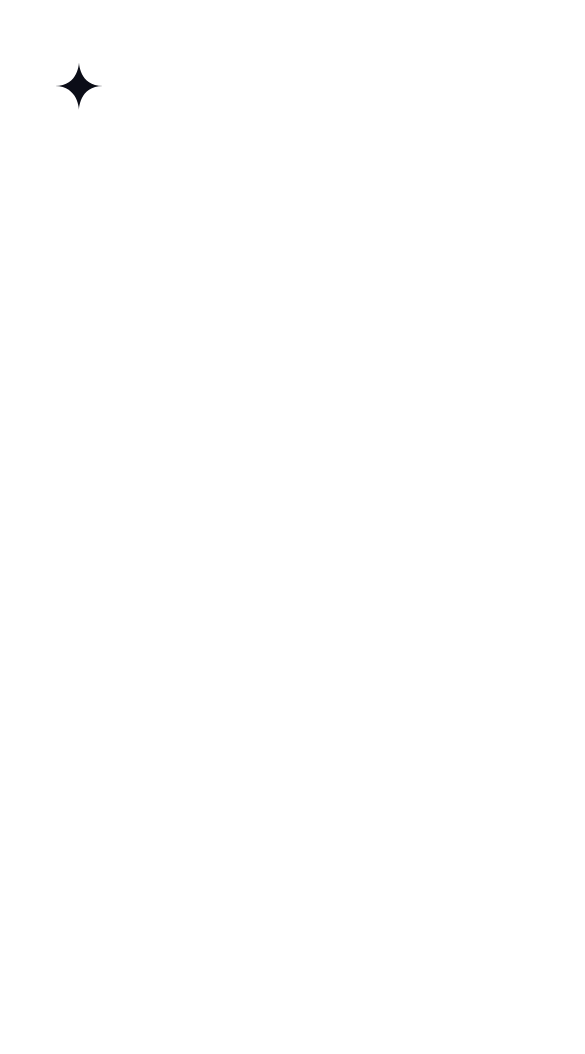
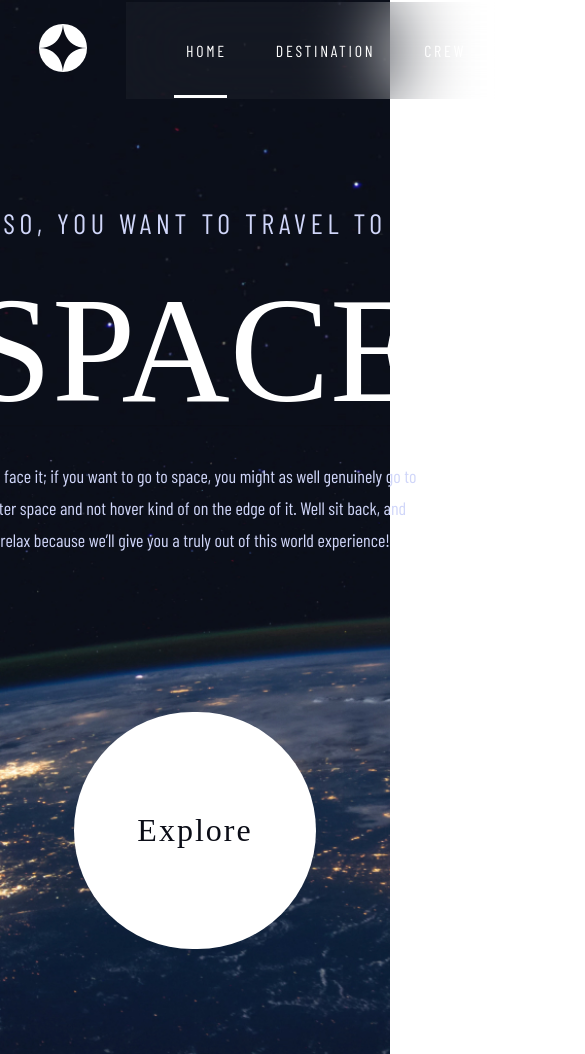
Before and after one commit to NoCut/space-tourism, a plain HTML site: page index.html in a window 390 px wide. Shown: the top 1054 px of the page, 585 px wide, since content can reach past the window. Before the commit the page ends 844 px from the top, so only its background shows below. Drawn offline with nearby package versions, Linux system fonts and the light colour scheme; a web font is replaced by a local one.

Commit message:
index page + table adaptive

```diff
--- a/index.html
+++ b/index.html
@@ -19,6 +19,20 @@
         </nav>
     </header>
     <div class="home_back"></div>
-    <main class="main"></main>
+    <main class="main">
+        <div class="main__text-column text-column">
+            <h5 class="text-column__h5 h5">SO, YOU WANT TO TRAVEL TO</h5>
+            <h1 class="text-column__h1 h1">SPACE</h1>
+            <p class="text-column__main-text main-text">
+                Let’s face it; if you want to go to space, you might as well
+                genuinely go to outer space and not hover kind of on the
+                edge of it. Well sit back, and relax because we’ll give you a
+                truly out of this world experience!
+            </p>
+        </div>
+        <div class="main_explore-btn explore-btn">
+            Explore
+        </div>
+    </main>
 </body>
 </html>
--- /dev/null
+++ b/src/scss/_breakpoints.scss
@@ -0,0 +1,2 @@
+$tablet_breakpoint: 1023px;
+$mobile_breakpoint: 425px;
--- a/src/scss/_colors.scss
+++ b/src/scss/_colors.scss
@@ -1,3 +1,3 @@
-$back_color: "#0b0d17";
-$primary_color: "#d0d6f9";
-$secondary_color: rgb(255, 255, 255);
+$back_color: #0b0d17;
+$primary_color: #d0d6f9;
+$secondary_color: #FFF;
--- a/src/scss/_header.scss
+++ b/src/scss/_header.scss
@@ -1,5 +1,6 @@
 @use "colors";
 @use "fonts";
+@use "breakpoints";
 
 .link {
     text-decoration: none;
@@ -28,7 +29,7 @@
         bottom: -38px;
         left: 0;
 
-        transition: 0.1s;
+        transition: 0.3s;
     }
 
     &:hover::after {
@@ -38,6 +39,14 @@
     &_active::after {
         width: 100%;
         opacity: 1;
+    }
+
+    @media (max-width: breakpoints.$tablet_breakpoint) {
+        &::before {
+            content: "";
+            margin-right: 12px;
+            font-weight: 700;
+        }
     }
 }
 
@@ -49,6 +58,13 @@
     backdrop-filter: blur(40.774227142333984px);
 
     counter-reset: nav-links -1;
+
+    @media (max-width: breakpoints.$tablet_breakpoint) {
+        gap: 37px;
+        padding: 39px 48px;
+        background: rgba(255, 255, 255, 0.04);
+        backdrop-filter: blur(40.774227142333984px);
+    }
 }
 
 .logo {
@@ -57,6 +73,10 @@
 
 .logo-sec {
     padding-left: 55px;
+
+    @media (max-width: breakpoints.$tablet_breakpoint) {
+        padding: 24px 39px;
+    }
 }
 
 .header {
@@ -64,4 +84,8 @@
     padding: 40px 0;
     align-items: center;
     justify-content: space-between;
+
+    @media (max-width: breakpoints.$tablet_breakpoint) {
+        padding: 0;
+    }
 }
--- a/src/scss/_includes.scss
+++ b/src/scss/_includes.scss
@@ -1,4 +1,2 @@
-@use "fonts";
-@use "colors";
 @use "header";
 @use "home/includes";
--- a/src/scss/home/_main.scss
+++ b/src/scss/home/_main.scss
@@ -1,11 +1,116 @@
+@use "../fonts";
+@use "../colors";
+@use "../breakpoints";
+
 .home_back {
     background-image: url("../img/index_background.jpg");
     position: absolute;
     background-repeat: no-repeat;
     background-size: cover;
-    width: 100%;
-    height: 100%;
+    width: 100vw;
+    height: 100vh;
     top: 0;
     left: 0;
     z-index: -1;
+
+    @media (max-width: breakpoints.$tablet_breakpoint) {
+        background-image: url("../img/index_background_table.jpg");
+        backgroud-size: cover;
+        height: calc(100vh + 210px);
+    }
 }
+
+.h5 {
+    color: colors.$primary_color;
+    font-family: fonts.$text_font;
+    font-size: 28px;
+    font-weight: 400;
+    letter-spacing: 4.725px;
+
+
+    @media (max-width: breakpoints.$tablet_breakpoint) {
+        text-align: center;
+    }
+}
+
+.h1 {
+    color: colors.$secondary_color;
+    font-family: fonts.$heading_font;
+    font-size: 150px;
+    font-weight: 400;
+
+    @media (max-width: breakpoints.$tablet_breakpoint) {
+        text-align: center;
+    }
+}
+
+.main-text {
+    color: colors.$primary_color;
+    font-family: fonts.$text_font;
+    font-size: 18px;
+    font-weight: 400;
+    line-height: 32px;
+
+    @media (max-width: breakpoints.$tablet_breakpoint) {
+        text-align: center;
+    }
+}
+
+.text-column {
+    display: flex;
+    flex-direction: column;
+    gap: 24px;
+    width: 445px;
+
+    &__h5 {
+        margin: 0;
+    }
+
+    &__h1 {
+        margin: 0;
+    }
+
+    &__main-text {
+        margin: 0;
+    }
+
+    @media (max-width: breakpoints.$tablet_breakpoint) {
+        align-items: center;
+    }
+}
+
+.explore-btn {
+    color: colors.$back_color;
+    font-family: fonts.$heading_font;
+    font-size: 32px;
+    font-weight: 400;
+    letter-spacing: 2px;
+
+    padding: 100px 63px;
+
+    background-color: colors.$secondary_color;
+    border-radius: 274px;
+
+    cursor: pointer;
+
+    transition: box-shadow 0.5s;
+
+    &:hover {
+        box-shadow: 0 0 0 88px rgba(255, 255, 255, 0.1);
+    }
+}
+
+.main {
+    display: flex;
+    justify-content: space-around;
+    align-items: flex-end;
+
+    padding: 251px 0 0;
+
+    @media (max-width: breakpoints.$tablet_breakpoint) {
+        padding: 106px 0 0;
+        flex-direction: column;
+        align-items: center;
+        gap: 156px;
+    }
+}
```
Also changed, not shown: src/css/style.css, src/img/index_background_mobile.jpg (added), src/img/index_background_table.jpg (added), src/scss/style.scss (line endings or trailing spaces), 1 other file.
